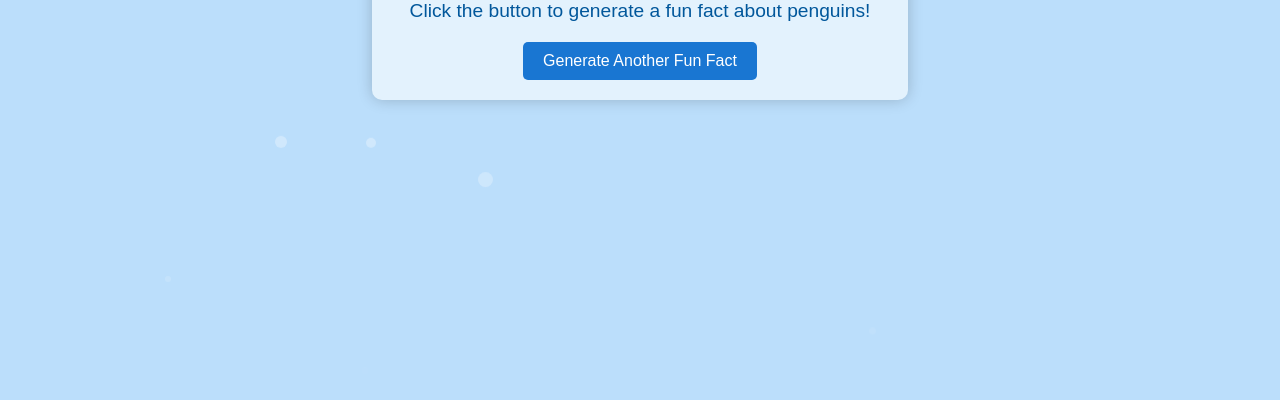
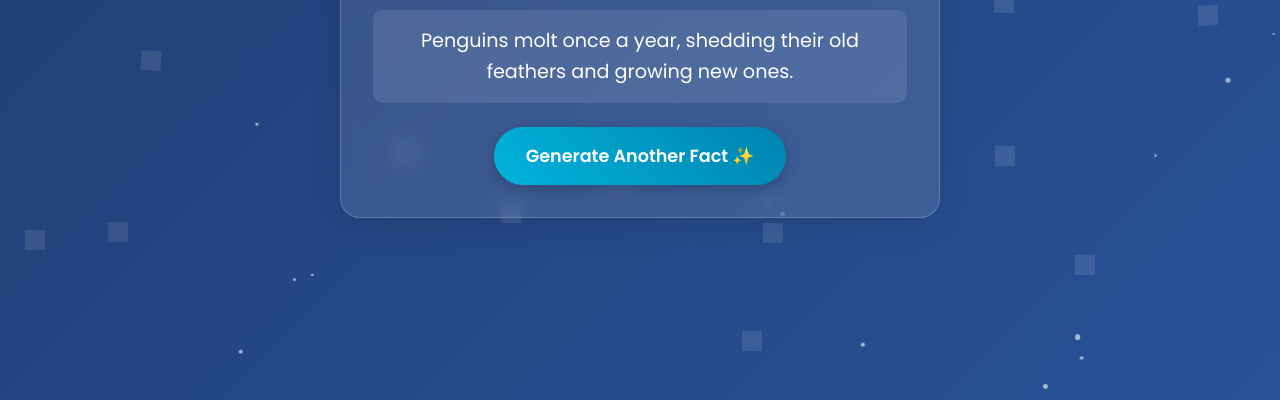
Before and after one commit to msrishav-28/penguin-fun-fact-generator, a plain HTML site: page index.html in a window 1280 px wide. Shown: the part 400-800 px from the top of the page. Drawn offline with Linux system fonts and the light colour scheme.

Commit message:
Enhanced Penguin Facts Generator

```diff
--- a/index.html
+++ b/index.html
@@ -4,83 +4,180 @@
     <meta charset="UTF-8">
     <meta name="viewport" content="width=device-width, initial-scale=1.0">
     <title>Penguin Fun Facts Generator</title>
+    <link href="https://fonts.googleapis.com/css2?family=Poppins:wght@400;600;700&display=swap" rel="stylesheet">
     <style>
+        * {
+            margin: 0;
+            padding: 0;
+            box-sizing: border-box;
+            font-family: 'Poppins', sans-serif;
+        }
+
         body {
-            font-family: Arial, sans-serif;
-            background-color: #bbdefb; /* Light blue background */
+            background: linear-gradient(135deg, #1e3c72 0%, #2a5298 100%);
             display: flex;
             justify-content: center;
             align-items: center;
-            height: 100vh;
+            min-height: 100vh;
             margin: 0;
             overflow: hidden;
             position: relative;
         }
 
         .container {
+            max-width: 600px;
+            width: 90%;
+            background: rgba(255, 255, 255, 0.1);
+            backdrop-filter: blur(10px);
+            padding: 2rem;
+            border-radius: 20px;
+            box-shadow: 0 8px 32px rgba(0, 0, 0, 0.1);
             text-align: center;
-            background-color: #e3f2fd; /* Slightly lighter blue */
-            padding: 20px;
-            border-radius: 10px;
-            box-shadow: 0 0 15px rgba(0, 0, 0, 0.2);
-            animation: fadeIn 2s;
-            z-index: 1; /* Ensure it appears above the snow */
+            position: relative;
+            z-index: 1;
+            border: 1px solid rgba(255, 255, 255, 0.2);
         }
 
         h1 {
-            font-size: 2em;
-            margin-bottom: 10px;
-            color: #0d47a1; /* Dark blue */
+            font-size: 2.5em;
+            margin-bottom: 1.5rem;
+            color: #ffffff;
+            text-shadow: 2px 2px 4px rgba(0, 0, 0, 0.2);
+        }
+
+        .penguin-emoji {
+            font-size: 4em;
+            margin-bottom: 1rem;
+            animation: bounce 2s infinite;
+            display: inline-block;
         }
 
         #fun-fact {
             font-size: 1.2em;
-            margin: 20px 0;
-            color: #01579b; /* Medium blue */
-            transition: transform 0.3s;
+            margin: 1.5rem 0;
+            color: #ffffff;
+            line-height: 1.6;
+            padding: 1rem;
+            background: rgba(255, 255, 255, 0.1);
+            border-radius: 10px;
+            transition: all 0.3s ease;
         }
 
         button {
-            background-color: #1976d2; /* Primary blue */
+            background: linear-gradient(45deg, #00b4db, #0083b0);
             color: white;
-            padding: 10px 20px;
+            padding: 1rem 2rem;
             border: none;
-            border-radius: 5px;
+            border-radius: 50px;
             cursor: pointer;
-            font-size: 16px;
-            transition: background-color 0.3s, transform 0.3s;
+            font-size: 1.1em;
+            font-weight: 600;
+            transition: all 0.3s ease;
+            box-shadow: 0 4px 15px rgba(0, 0, 0, 0.2);
+            position: relative;
+            overflow: hidden;
         }
 
         button:hover {
-            background-color: #0d47a1; /* Darker blue for hover */
-            transform: scale(1.1);
+            transform: translateY(-2px);
+            box-shadow: 0 6px 20px rgba(0, 0, 0, 0.3);
         }
 
-        @keyframes fadeIn {
-            from { opacity: 0; }
-            to { opacity: 1; }
+        button:active {
+            transform: translateY(1px);
         }
 
-        @keyframes snow {
-            0% { transform: translateY(0); opacity: 1; }
-            100% { transform: translateY(100vh); opacity: 0; }
+        button::after {
+            content: '';
+            position: absolute;
+            top: 50%;
+            left: 50%;
+            width: 5px;
+            height: 5px;
+            background: rgba(255, 255, 255, 0.5);
+            opacity: 0;
+            border-radius: 100%;
+            transform: scale(1, 1) translate(-50%);
+            transform-origin: 50% 50%;
+        }
+
+        button:focus:not(:active)::after {
+            animation: ripple 1s ease-out;
         }
 
         .snowflake {
             position: absolute;
-            top: -10px;
-            background-color: white;
+            background: white;
             border-radius: 50%;
-            opacity: 0.8;
-            animation: snow linear infinite;
+            pointer-events: none;
+            opacity: 0.6;
+        }
+
+        @keyframes bounce {
+            0%, 20%, 50%, 80%, 100% {
+                transform: translateY(0);
+            }
+            40% {
+                transform: translateY(-20px);
+            }
+            60% {
+                transform: translateY(-10px);
+            }
+        }
+
+        @keyframes ripple {
+            0% {
+                transform: scale(0, 0);
+                opacity: 0.5;
+            }
+            100% {
+                transform: scale(100, 100);
+                opacity: 0;
+            }
+        }
+
+        @keyframes float {
+            0% {
+                transform: translateY(0px) rotate(0deg);
+            }
+            50% {
+                transform: translateY(-20px) rotate(180deg);
+            }
+            100% {
+                transform: translateY(0px) rotate(360deg);
+            }
+        }
+
+        .ice-crystal {
+            position: absolute;
+            width: 20px;
+            height: 20px;
+            background: rgba(255, 255, 255, 0.1);
+            animation: float 10s infinite linear;
+        }
+
+        @media (max-width: 768px) {
+            .container {
+                width: 95%;
+                padding: 1.5rem;
+            }
+
+            h1 {
+                font-size: 2em;
+            }
+
+            #fun-fact {
+                font-size: 1.1em;
+            }
         }
     </style>
 </head>
 <body>
     <div class="container">
-        <h1>🐧 Penguin Fun Facts Generator</h1>
-        <p id="fun-fact">Click the button to generate a fun fact about penguins!</p>
-        <button id="generate-btn">Generate Another Fun Fact</button>
+        <div class="penguin-emoji">🐧</div>
+        <h1>Penguin Fun Facts</h1>
+        <p id="fun-fact">Click the button to discover amazing penguin facts!</p>
+        <button id="generate-btn">Generate Another Fact ✨</button>
     </div>
 
     <script>
@@ -107,38 +204,82 @@
             "Penguins' bones are solid and heavy, which helps them dive and stay submerged."
         ];
 
-        document.getElementById('generate-btn').addEventListener('click', function() {
-            const randomIndex = Math.floor(Math.random() * facts.length);
-            const funFactElement = document.getElementById('fun-fact');
-            funFactElement.textContent = facts[randomIndex];
-            funFactElement.style.transform = 'scale(1.1)';
-            setTimeout(() => funFactElement.style.transform = 'scale(1)', 300);
+        // Create floating ice crystals
+        for (let i = 0; i < 20; i++) {
+            const crystal = document.createElement('div');
+            crystal.className = 'ice-crystal';
+            crystal.style.left = `${Math.random() * 100}vw`;
+            crystal.style.top = `${Math.random() * 100}vh`;
+            crystal.style.animationDelay = `${Math.random() * 10}s`;
+            document.body.appendChild(crystal);
+        }
+
+        const generateBtn = document.getElementById('generate-btn');
+        const funFactElement = document.getElementById('fun-fact');
+        let previousIndex = -1;
+
+        function generateUniqueFact() {
+            let newIndex;
+            do {
+                newIndex = Math.floor(Math.random() * facts.length);
+            } while (newIndex === previousIndex);
+
+            previousIndex = newIndex;
+            return facts[newIndex];
+        }
+
+        generateBtn.addEventListener('click', function() {
+            funFactElement.style.opacity = '0';
+
+            setTimeout(() => {
+                const newFact = generateUniqueFact();
+                funFactElement.textContent = newFact;
+                funFactElement.style.opacity = '1';
+            }, 300);
+
+            // Button click effect
+            this.style.transform = 'scale(0.95)';
+            setTimeout(() => {
+                this.style.transform = 'scale(1)';
+            }, 150);
         });
 
-        // Snow effect
-        const createSnowflake = () => {
+        // Create snowfall effect
+        function createSnowflake() {
             const snowflake = document.createElement('div');
             snowflake.classList.add('snowflake');
-            document.body.appendChild(snowflake);
 
-            // Randomize snowflake size, position, and animation duration
-            const size = Math.random() * 10 + 5; // Snowflake size
-            const position = Math.random() * 100; // Horizontal position
-            const duration = Math.random() * 3 + 2; // Fall duration
+            const size = Math.random() * 4 + 2;
+            const startPositionX = Math.random() * window.innerWidth;
+            const startPositionY = -10;
+            const duration = Math.random() * 3 + 2;
+            const endPositionX = startPositionX + (Math.random() * 100 - 50);
 
             snowflake.style.width = `${size}px`;
             snowflake.style.height = `${size}px`;
-            snowflake.style.left = `${position}vw`;
-            snowflake.style.animationDuration = `${duration}s`;
+            snowflake.style.left = `${startPositionX}px`;
+            snowflake.style.top = `${startPositionY}px`;
 
-            // Remove snowflake after animation
-            snowflake.addEventListener('animationend', () => {
+            document.body.appendChild(snowflake);
+
+            const animation = snowflake.animate([
+                { transform: `translate(0px, 0px)` },
+                { transform: `translate(${endPositionX - startPositionX}px, ${window.innerHeight + 10}px)` }
+            ], {
+                duration: duration * 1000,
+                easing: 'linear'
+            });
+
+            animation.onfinish = () => {
                 snowflake.remove();
-            });
-        };
+            };
+        }
 
-        // Create multiple snowflakes
-        setInterval(createSnowflake, 200);
+        // Create snowflakes periodically
+        setInterval(createSnowflake, 100);
+
+        // Initial fact generation
+        funFactElement.textContent = generateUniqueFact();
     </script>
 </body>
 </html>
```
